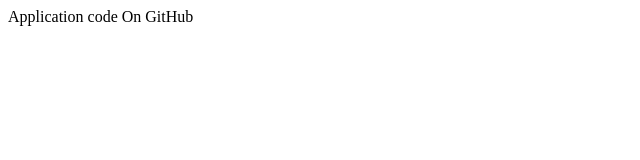
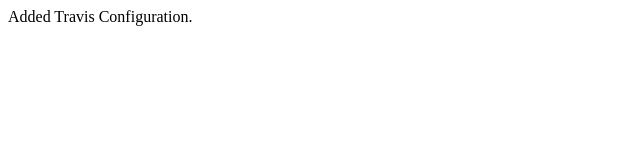
Before and after one commit to bitgeeky/travis-to-atlas, a plain HTML site: page app/index.html in a window 1280 px wide. Shown: the full height of the page, 0-640 px from the left. Drawn offline with Linux system fonts and the light colour scheme.

Commit message:
test build

```diff
--- a/app/index.html
+++ b/app/index.html
@@ -1 +1 @@
-<p>Application code On GitHub</p>
+<p>Added Travis Configuration.</p>
```
